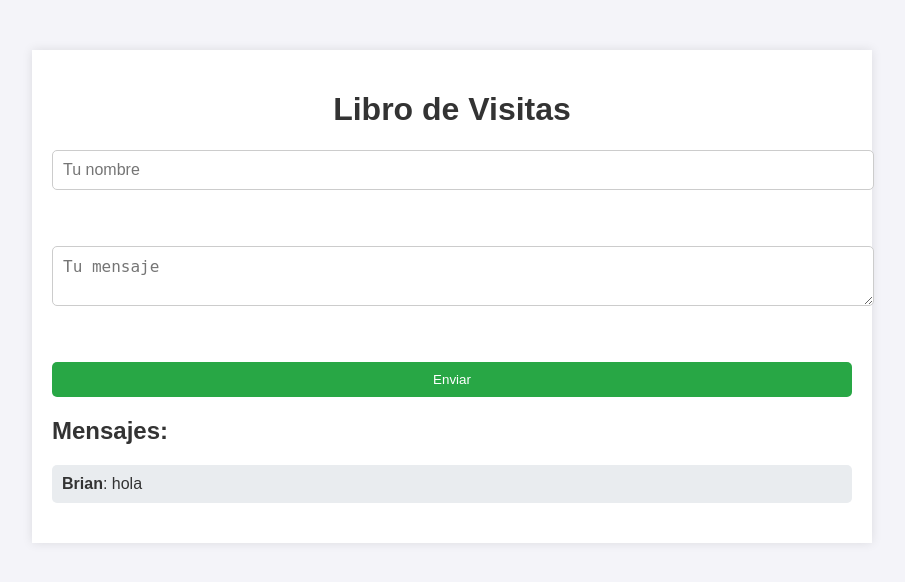
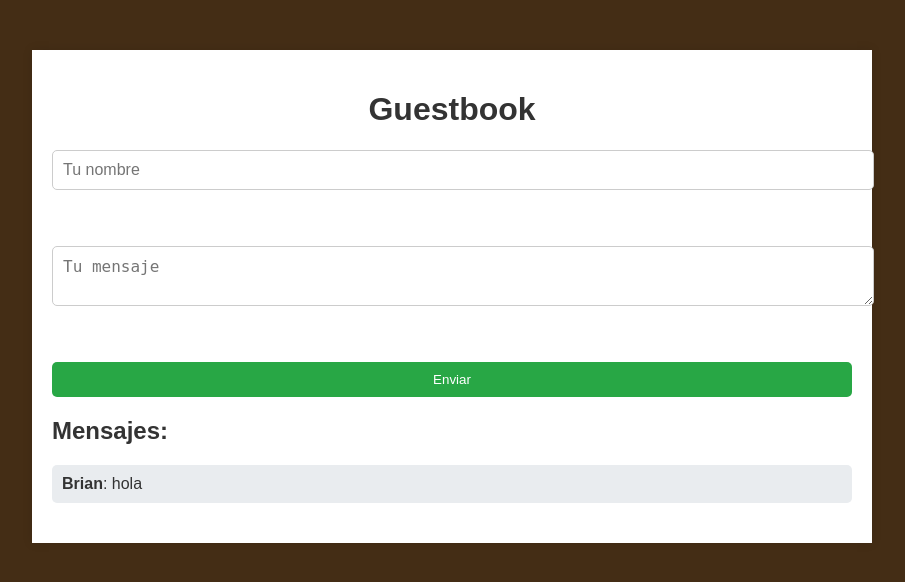
Before and after one commit to BrianCalvario/guestbook-app, a Flask app: page / in a window 1280 px wide. Shown: the top 582 px of the page, without its empty margins (188-1093 px from the left). Run offline with Flask 3, Linux system fonts and the light colour scheme.

Commit message:
ya acabe

```diff
--- a/guestbook-app/static/style.css
+++ b/guestbook-app/static/style.css
@@ -1,6 +1,6 @@
 body {
     font-family: Arial, sans-serif;
-    background-color: #f4f4f9;
+    background-color: #442d15;
     color: #333;
     margin: 0;
     padding: 0;
--- a/guestbook-app/templates/index.html
+++ b/guestbook-app/templates/index.html
@@ -8,7 +8,7 @@
 </head>
 <body>
     <div class="container">
-        <h1>Libro de Visitas</h1>
+        <h1>Guestbook</h1>
 
         <form action="/agregar" method="POST">
             <input type="text" name="nombre" placeholder="Tu nombre" required><br><br>
```
